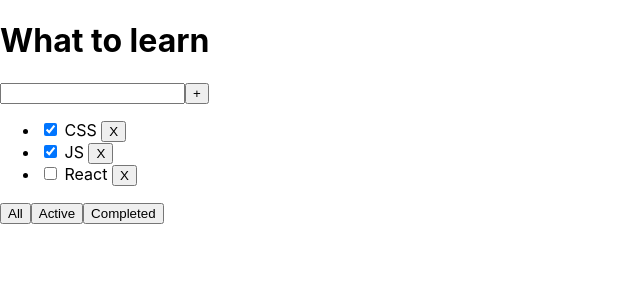
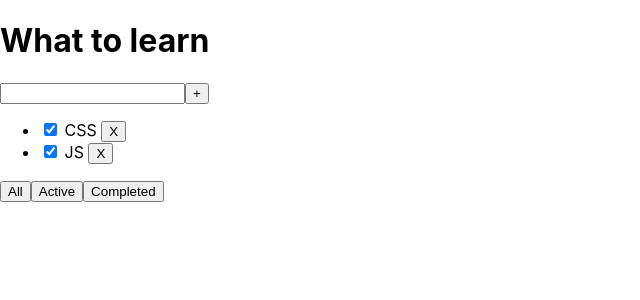
Before and after one commit to pdxserg/todolist_new, a React (Create React App) app: page / in a window 1280 px wide. Shown: the top 300 px of the page, without its empty margins (0-640 px from the left). Built offline with nearby package versions, Linux system fonts and the light colour scheme.

Commit message:
create useState filter

```diff
--- a/src/App.tsx
+++ b/src/App.tsx
@@ -2,22 +2,28 @@ import React, {useState} from 'react';
 import {Todolist} from "./Todolist";
 
 
- export  type TaskPropseType= {
+export  type TaskPropseType = {
 	id: string
 	title: string
 	isDone: boolean
 }
 export const App = () => {
- 	const [tasks,setTasks]=useState<Array<TaskPropseType>>([
+	const [tasks, setTasks] = useState<Array<TaskPropseType>>([
 		{id: "1", title: "CSS", isDone: true},
 		{id: "2", title: "JS", isDone: true},
 		{id: "3", title: "React", isDone: false},
-		 ]
+	])
+	const [filter, setFilter] = useState("ACTIVE")
+	let filteredTasks = tasks
+	if (filter === "ACTIVE") {
+		filteredTasks = filteredTasks.filter(f => f.isDone === true)
+	}
+	if (filter === "ACTIVE") {
+		filteredTasks = filteredTasks.filter(f => f.isDone === true)
+	}
 
-	 )
-
-const removeTask =(taskId:string)=>{
-const newTasks = tasks.filter(f=>f.id !== taskId)
+	const removeTask = (taskId: string) => {
+		const newTasks = tasks.filter(f => f.id !== taskId)
 		setTasks(newTasks)
 	}
 
@@ -25,7 +31,7 @@ const newTasks = tasks.filter(f=>f.id !== taskId)
 		<div className="app">
 			<Todolist
 				title={"What  to learn"}
-				tasks={tasks}
+				tasks={filteredTasks}
 				removeTask={removeTask}
 			/>
 		</div>
```
Lines whose indentation alone changed are shown as unchanged.
